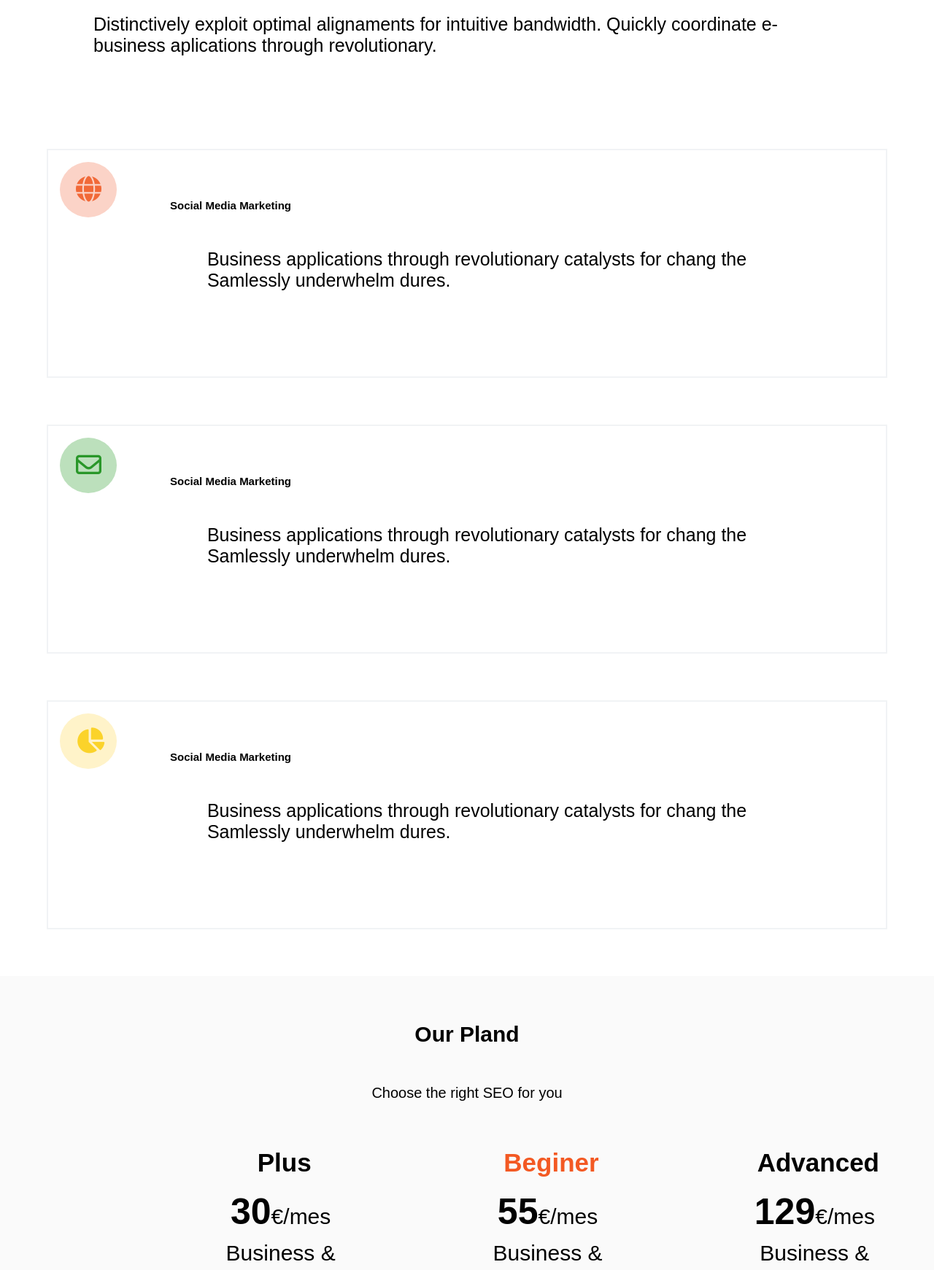
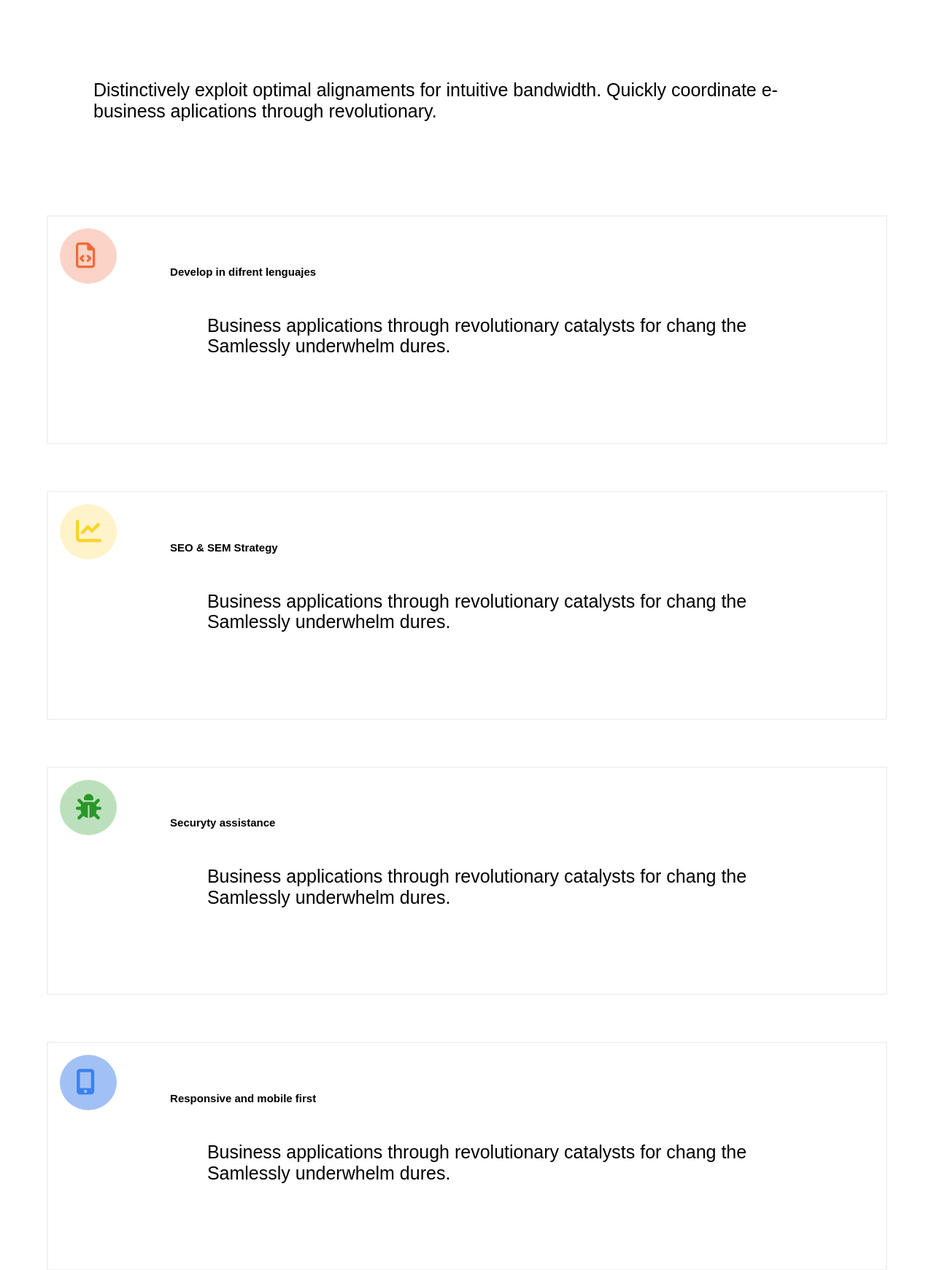
Before and after one commit to sigfriedga/project_tfg, a PHP site: page /services.html in a window 1280 px wide. Shown: the part 960-2701 px from the top of the page at 73% size. Run offline with PHP 8.4, Linux system fonts and the light colour scheme; some libraries are stand-ins or nearby versions.

Commit message:
changed extension img and service area

```diff
--- a/about.html
+++ b/about.html
@@ -49,7 +49,6 @@
   </nav>
   <!--nav__btn-->
 
-
   <header class="header__area">
     <div class="header__text">
       <h1>SEO &amp; Digital <span>Marketing</span> For Your Website.</h1>
@@ -61,7 +60,7 @@
     </div>
     <!--header__text-->
     <div class="header__img">
-      <img src="img/About us page-cuate.png" alt="">
+      <img src="img/About us page-cuate.svg" alt="">
     </div>
   </header>
 
--- a/css/main.css
+++ b/css/main.css
@@ -19,6 +19,7 @@
   --btn_or: #f35923;
   --btn__hover: #db5020;
   --blue: #3c81ed;
+  --blue__bg: #a1c1f5;
   --dark: #26262d;
   --icon_r: #f16938;
   --icon_r_bg: #fbd3c7;
@@ -162,6 +163,8 @@ p {
 }
 
 /**********************************NAV*********************************/
+
+
 .img__nav img {
   width: 30%;
   margin: 1rem;
@@ -176,11 +179,11 @@ p {
 .hamburger {
   position: fixed;
   background-color: transparent;
-  left: 0;
-  top: 0;
+  right: 5%;
+  top: 2%;
   height: 30px;
   width: 30px;
-  padding: 5% 5% 5% 85%;
+  position: right;
   -webkit-transform: translate3d(0, 0, 0);
   transform: translate3d(0, 0, 0);
   -webkit-transition: -webkit-transform 0.25s cubic-bezier(0.05, 1.04, 0.72, 0.98);
@@ -851,6 +854,21 @@ p {
   background-color: var(--icon_y_bg);
 }
 
+.need__box .fa-chart-line {
+  color: var(--icon_y);
+  background-color: var(--icon_y_bg);
+}
+
+.need__box .fa-bug {
+  color: var(--icon_g);
+  background-color: var(--icon_g_bg);
+}
+
+.need__box .fa-mobile-alt {
+  color: var(--blue);
+  background-color: var(--blue__bg);
+}
+
 .need__text {
   margin-left: 2%;
 }
--- a/services.html
+++ b/services.html
@@ -61,7 +61,7 @@
     </div>
     <!--header__text-->
     <div class="header__img">
-      <img src="img/Website Creator-amico.png" alt="">
+      <img src="img/Mobile development-amico.svg" alt="">
     </div>
   </header>
 
@@ -72,33 +72,44 @@
       through revolutionary.</p>
     <div class="need__box">
       <div class="need__icon">
-        <i class="fas fa-globe"></i>
+        <i class="far fa-file-code"></i>
       </div>
       <div class="need__text">
-        <h3>Social Media Marketing</h3>
+        <h3>Develop in difrent lenguajes</h3>
         <p>Business applications through revolutionary catalysts for chang the Samlessly underwhelm dures.</p>
       </div>
     </div>
 
     <div class="need__box">
       <div class="need__icon">
-        <i class="far fa-envelope"></i>
+        <i class="fas fa-chart-line"></i>
       </div>
       <div class="need__text">
-        <h3>Social Media Marketing</h3>
+        <h3>SEO &amp; SEM Strategy</h3>
         <p>Business applications through revolutionary catalysts for chang the Samlessly underwhelm dures.</p>
       </div>
     </div>
 
     <div class="need__box">
       <div class="need__icon">
-        <i class="fas fa-chart-pie"></i>
+        <i class="fas fa-bug"></i>
       </div>
       <div class="need__text">
-        <h3>Social Media Marketing</h3>
+        <h3>Securyty assistance</h3>
         <p>Business applications through revolutionary catalysts for chang the Samlessly underwhelm dures.</p>
       </div>
     </div>
+
+    <div class="need__box">
+      <div class="need__icon">
+        <i class="fas fa-mobile-alt"></i>
+      </div>
+      <div class="need__text">
+        <h3>Responsive and mobile first</h3>
+        <p>Business applications through revolutionary catalysts for chang the Samlessly underwhelm dures.</p>
+      </div>
+    </div>
+
   </section>
   <section class="plans__area">
     <div class="plans__area--header">
@@ -173,7 +184,7 @@
     </div>
     <!--header__text-->
     <div class="speed__img">
-      <img src="img/File synchronization-bro.png" alt="">
+      <img src="img/File synchronization-bro.svg" alt="">
     </div>
 
   </section>
--- a/team.html
+++ b/team.html
@@ -59,7 +59,7 @@
     </div>
     <!--header__text-->
     <div class="header__img">
-      <img src="img/Team page-pana.png" alt="">
+      <img src="img/Team work-bro.svg" alt="">
     </div>
 
   </header>
```
Also changed, not shown: index.html (+7 -5 lines), img/Mobile development-amico.svg (added), img/Team work-bro.png (added), img/Team work-bro.svg (added).
